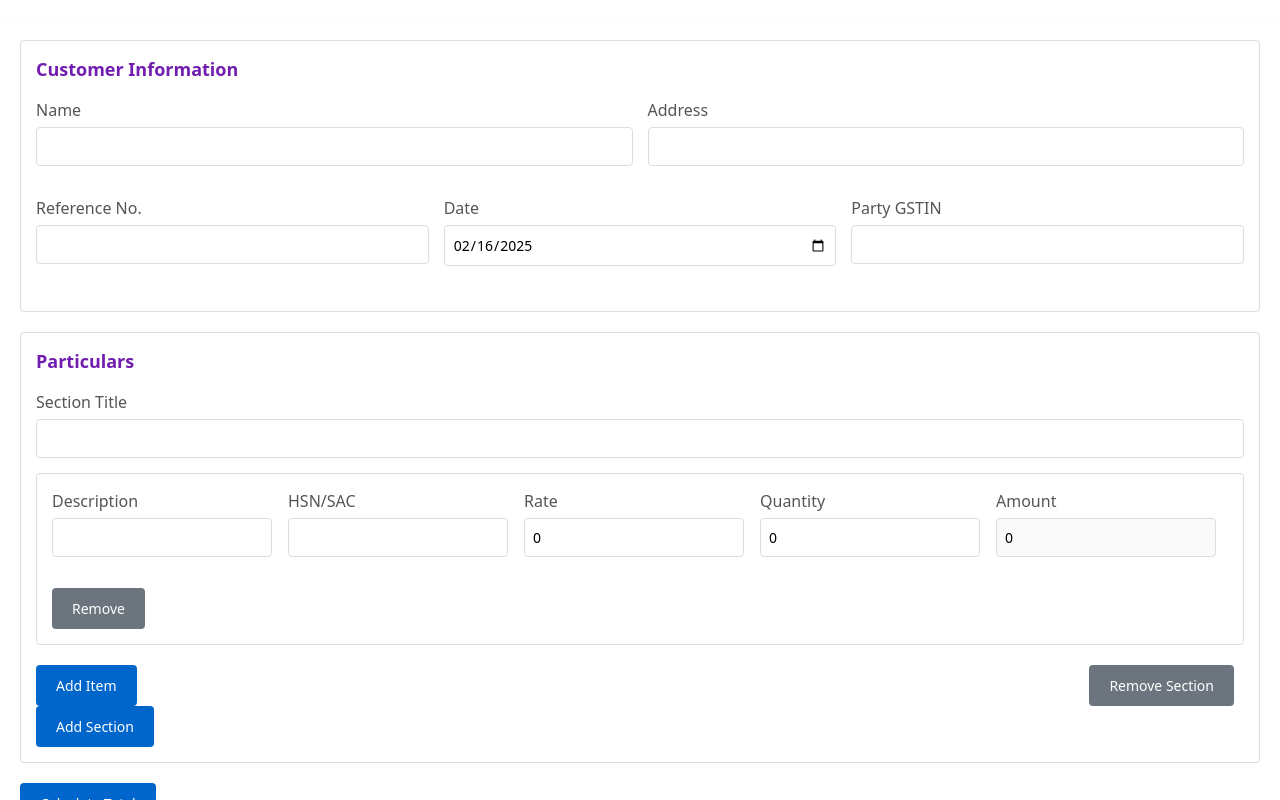
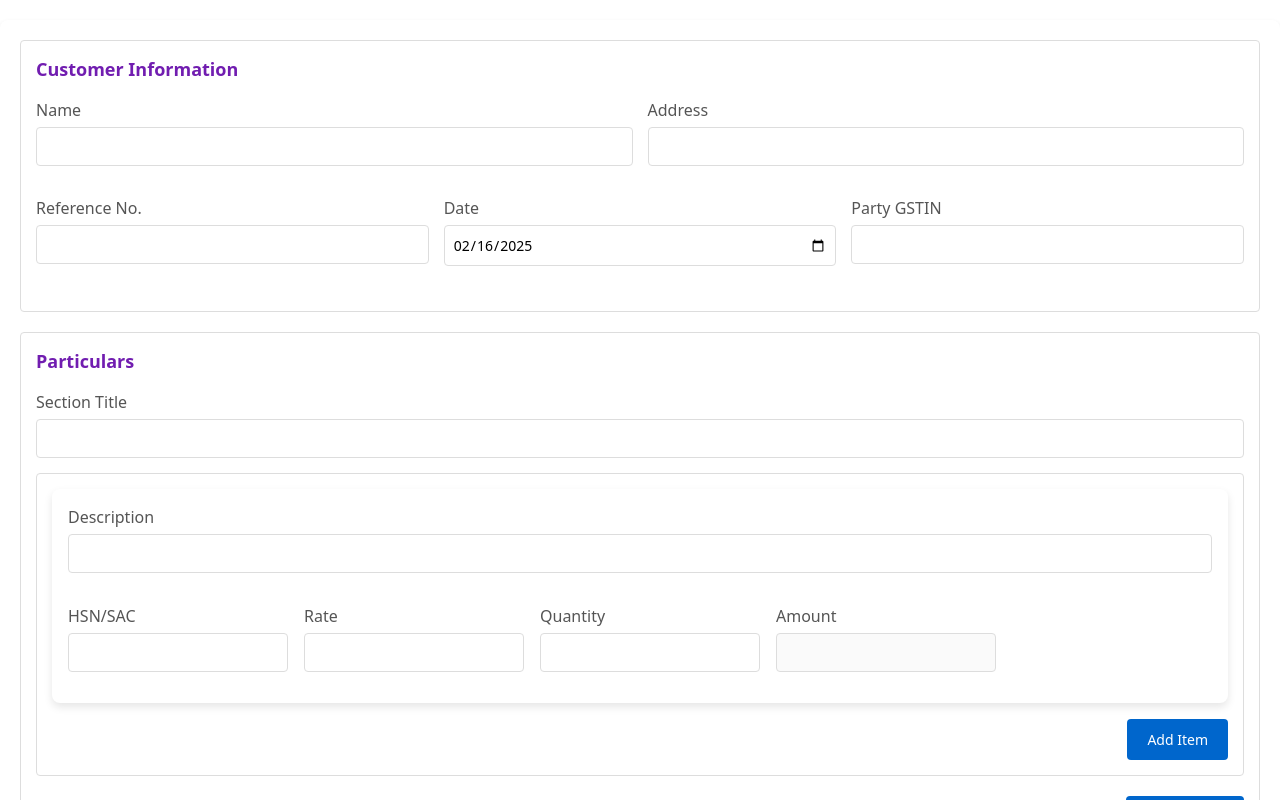
Before and after one commit to shwetayadav1997/invoice-genrator, a React (Vite) app: page /quotation in a window 1280 px wide. Shown: the top 800 px of the page. Built offline with nearby package versions, Linux system fonts and the light colour scheme.

Commit message:
Ui Changes

```diff
--- a/src/components/QuotationForm.tsx
+++ b/src/components/QuotationForm.tsx
@@ -7,6 +7,7 @@ import {
   Button,
   ButtonGroup,
   SectionButtons,
+  Card,
 } from '../styles/quotationForm.styles';
 import { QuotationData } from '../types/quotation.types';
 import { useNavigate } from 'react-router-dom';
@@ -46,6 +47,7 @@ const emptyQuotationData: QuotationData = {
 
 const QuotationForm: React.FC = () => {
   const navigate = useNavigate(); // Initialize the navigate function
+  const [calculationStatus, setCalculationStatus] = useState(false);
 
   const [formData, setFormData] = useState<QuotationData>(emptyQuotationData);
   const handleCustomerChange = (e: React.ChangeEvent<HTMLInputElement>) => {
@@ -69,7 +71,7 @@ const QuotationForm: React.FC = () => {
   };
 
   const handleItemChange = (sectionIndex: number, itemIndex: number, field: string, value: string) => {
-
+    setCalculationStatus(false);
     if (field === 'qty' || field === 'rate') {
       if (isNaN(Number(value))) {
         return
@@ -239,9 +241,12 @@ const QuotationForm: React.FC = () => {
         grandTotal,
       },
     }));
+    setCalculationStatus(true);
+
   };
 
   const handleSaveData = (e: React.FormEvent) => {
+    calculateTotals();
     let newSections: any = []
     formData.sections.forEach((section) => {
 
@@ -264,8 +269,6 @@ const QuotationForm: React.FC = () => {
     formData.sections = newSections // update the sections array with the modified item
 
     e.preventDefault();
-    // Navigate('/preview');
-    // Navigate({ to: '/preview', state: formData });
     navigate('/preview', { state: formData });
 
   };
@@ -354,13 +357,15 @@ const QuotationForm: React.FC = () => {
               <FormSection style={{ display: 'flex', flexWrap: 'wrap', gap: '1rem' }}>
                 {section.items.map((item, itemIndex) => (
                   <>
-                    <FormGroup>
+                    <Card key={itemIndex} style={{ width: '100%', display: 'flex', flexWrap: 'wrap', gap: '1rem' }}>
+
+                      <FormGroup style={{ width: '100%' }}>
                         <label>Description</label>
                         <input
                           type="text"
-                        value={section.items[0].description}
+                          value={item.description}
                           onChange={(e) =>
-                          handleItemChange(sectionIndex, 0, 'description', e.target.value)
+                            handleItemChange(sectionIndex, itemIndex, 'description', e.target.value)
                           }
                         />
                       </FormGroup>
@@ -371,20 +376,18 @@ const QuotationForm: React.FC = () => {
                           type="text"
                           value={item.hsn_sac}
                           onChange={(e) =>
-                          handleItemChange(sectionIndex, 0, 'hsn_sac', e.target.value)
+                            handleItemChange(sectionIndex, itemIndex, 'hsn_sac', e.target.value)
                           }
                         />
                       </FormGroup>
-
-
 
                       <FormGroup>
                         <label>Rate</label>
                         <input
                           type="text"
-                        value={item.rate}
+                          value={item.rate === 0 ? '' : item.rate}
                           onChange={(e) =>
-                          handleItemChange(sectionIndex, 0, 'rate', e.target.value)
+                            handleItemChange(sectionIndex, itemIndex, 'rate', e.target.value)
                           }
                         />
                       </FormGroup>
@@ -393,9 +396,9 @@ const QuotationForm: React.FC = () => {
                         <label>Quantity</label>
                         <input
                           type="text"
-                        value={item.qty}
+                          value={item.qty === 0 ? '' : item.qty}
                           onChange={(e) =>
-                          handleItemChange(sectionIndex, 0, 'qty', e.target.value)
+                            handleItemChange(sectionIndex, itemIndex, 'qty', e.target.value)
                           }
                         />
                       </FormGroup>
@@ -405,49 +408,68 @@ const QuotationForm: React.FC = () => {
                         <input
                           type="text"
                           disabled
-                        value={item.amount}
+                          value={item.amount === 0 ? '' : item.amount}
                           onChange={(e) =>
                             handleItemChange(sectionIndex, 0, 'amount', e.target.value)
                           }
                         />
                       </FormGroup>
+                    </Card>
 
-                    <Button
-                      type="button"
-                      className="secondary"
-                      onClick={() => removeItem(sectionIndex, itemIndex)}
-                      disabled={section.items.length === 1}
-                    >
-                      Remove
+                    {/* <div style={{ width: "20px", height: "20px", gap: 0, justifyContent: "flex-end" }} onClick={() => removeItem(sectionIndex, itemIndex)}>
+                      <img src={deleteIcon} alt="Delete" />
+                    </div> */}
+
+                    <Button type="button" onClick={() => addItem(sectionIndex)} style={{ marginLeft: 'auto'}}>
+                      Add Item
                     </Button>
+
+
+                   { section.items.length > 1 && <Button type="button" onClick={() => removeItem(sectionIndex, itemIndex)}>
+                      Delete Item
+                    </Button>}
                   </>
                 ))}
 
+              </FormSection>
+
+              {/* <Button
+                type="button"
+                className="secondary"
+                // onClick={() => removeItem(sectionIndex, itemIndex)}
+                disabled={section.items.length === 1}
+              >
+                <img src="" alt="delete" />
+              </Button> */}
 
 
-              </FormSection>
-              <SectionButtons>
-                <Button type="button" onClick={() => addItem(sectionIndex)}>
+              <SectionButtons style={{ display: 'flex', justifyContent: 'flex-end' }}>
+                {/* <Button type="button" onClick={() => addItem(sectionIndex)}>
                   Add Item
-                </Button>
-                <Button
+                </Button> */}
+                { formData.sections.length > 1 && <Button
                   type="button"
                   className="secondary"
                   onClick={() => removeSection(sectionIndex)}
                   disabled={formData.sections.length === 1}
                 >
                   Remove Section
+                </Button> }
+
+                <Button type="button" onClick={addSection}>
+                  Add Section
                 </Button>
 
               </SectionButtons>
             </div>
           ))}
-          <Button type="button" onClick={addSection}>
-            Add Section
-          </Button>
+
         </FormSection>
 
-        <Button type="button" className="primary" onClick={calculateTotals}>Calculate Total</Button>
+        <Button style={{ width: "100%"}} type="button" className="primary" onClick={calculateTotals}>Calculate Total</Button>
+
+
+        {calculationStatus && <>
           <FormSection>
             <h2 style={{
               color: '#711DB0',
@@ -476,6 +498,8 @@ const QuotationForm: React.FC = () => {
           <ButtonGroup>
             <Button type="button" onClick={handleSaveData}>Generate Quotation</Button>
           </ButtonGroup>
+        </>
+        }
       </form>
     </FormContainer >
   );
--- a/src/styles/quotationForm.styles.ts
+++ b/src/styles/quotationForm.styles.ts
@@ -153,3 +153,10 @@ export const Overlay = styled.div`
   background-color: rgba(0, 0, 0, 0.5); /* Semi-transparent black */
   z-index: 1; /* Ensure it is above the background */
 `;
+
+export const Card = styled.div`
+  background-color: #fff;
+  border-radius: 8px;
+  box-shadow: 0 4px 8px rgba(0, 0, 0, 0.1);
+  padding: 16px;
+`;
```
Lines whose indentation alone changed are shown as unchanged.
